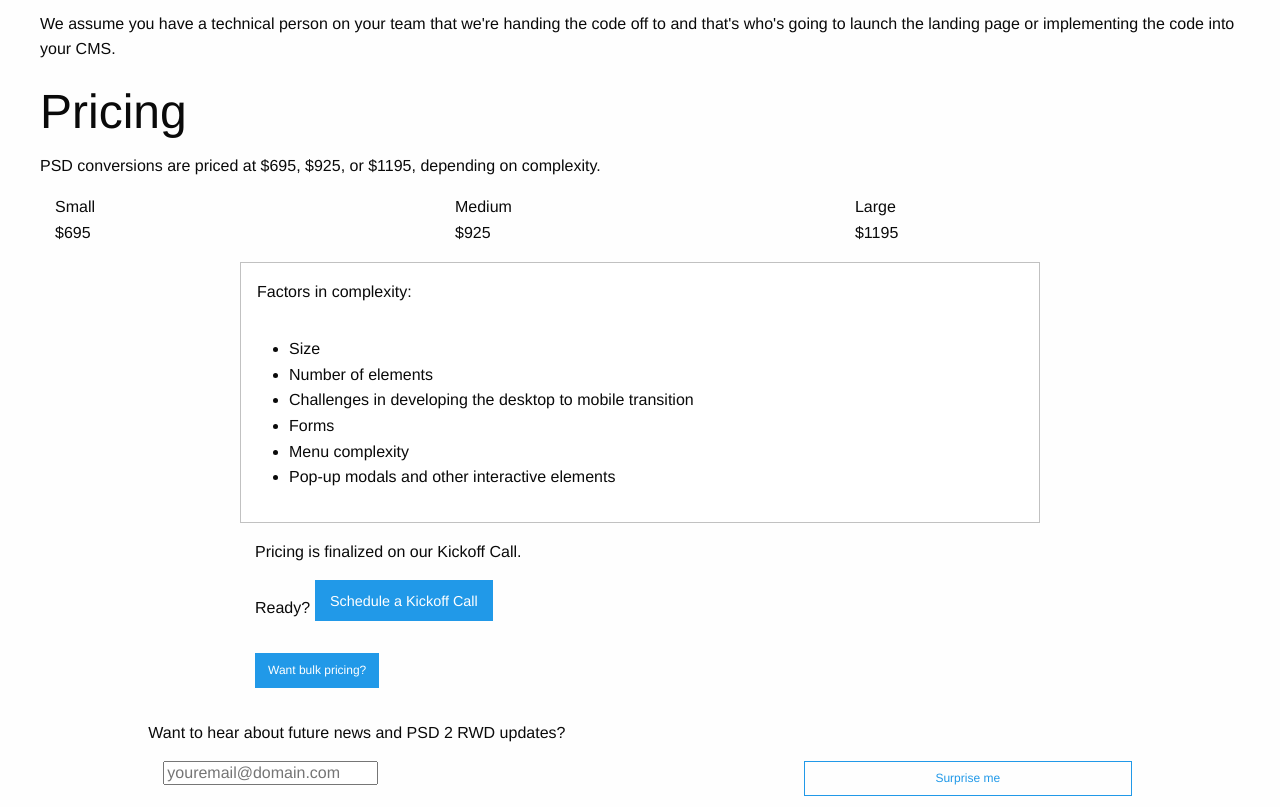
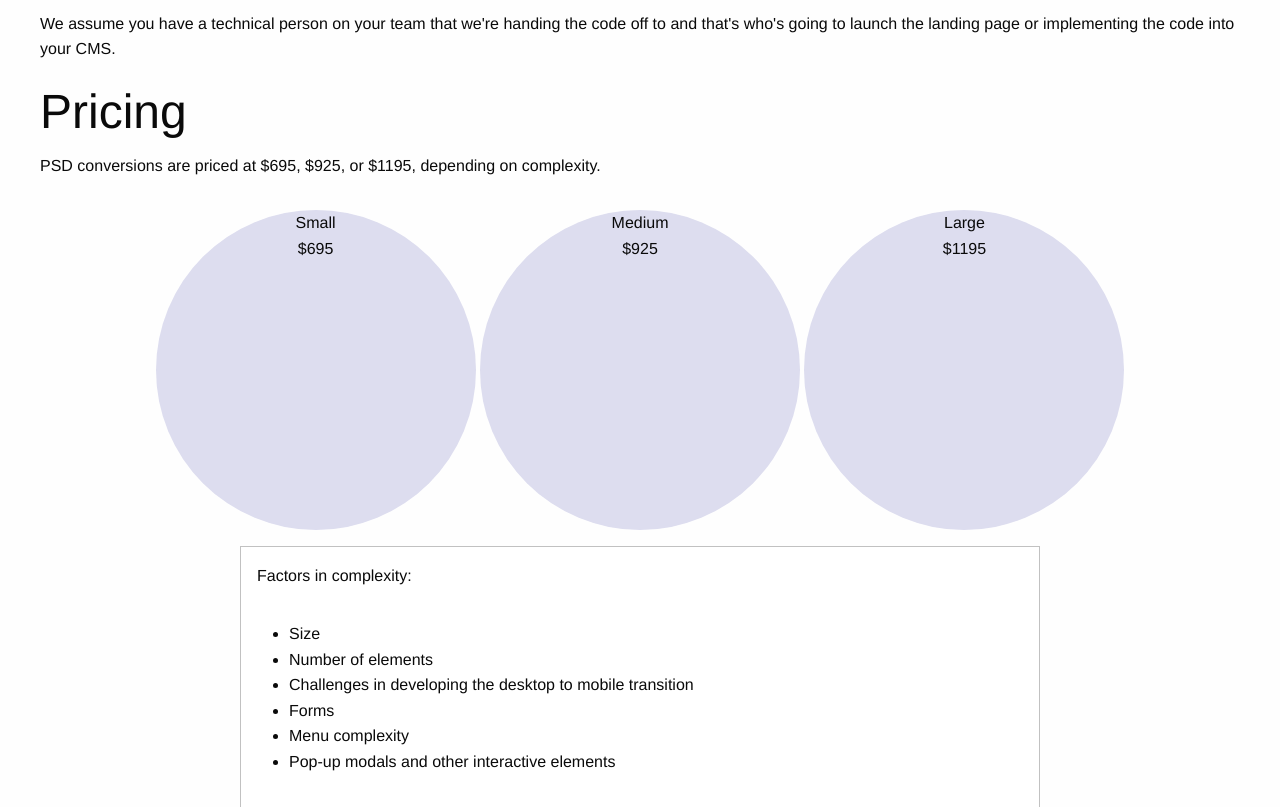
Before and after one commit to cleverbaker/psd2rwd, a PHP site: page / in a window 1280 px wide. Shown: the part 5218-6025 px from the top of the page. Run offline with PHP 8.4, Linux system fonts and the light colour scheme.

Commit message:
Add to Pricing circles.

```diff
--- a/css/app.css
+++ b/css/app.css
@@ -97,6 +97,10 @@ ol, ul {
   border-bottom: 1px solid;
 }
 
+.float-none {
+  float: none !important;
+}
+
 .intro-button {
   margin-left: 0 !important;
   margin-right: 0 !important;
@@ -106,6 +110,34 @@ ol, ul {
   max-height: 76px;
   width: auto;
 }
+
+.circle {
+  width: 17rem;
+  height: 17rem;
+  border-radius: 50%;
+  background: #ddddef;
+  display: inline-block;
+}
+/* Small only */
+@media screen and (max-width: 39.9375em) {
+  .circle {
+
+  width: 17rem;
+  height: 17rem;
+  }
+}
+/* Medium and up */
+@media screen and (min-width: 40em) {
+    .circle {
+
+  width: 20rem;
+  height: 20rem;
+  margin: 1rem;
+  max-width: 100%
+  }
+}
+
+
 
 .faq-page p {
   max-width: 45rem;
--- a/index.html
+++ b/index.html
@@ -231,10 +231,10 @@ anymore changes needs a change order with a deadline as the following Monday.</l
       <h1 id="pricing">Pricing</h1>
       <p>PSD conversions are priced at $695, $925, or $1195, depending on complexity.
     </div>
-    <div class="row">
-      <div class="large-4 columns circle"><p>Small<br>$695</div>
-      <div class="large-4 columns circle"><p>Medium<br>$925</div>
-      <div class="large-4 columns end circle"><p>Large<br>$1195</div>
+    <div class="row center">
+      <div class="large-4 medium-4 columns circle small-centered large-uncentered center"><p>Small<br>$695</div>
+      <div class="large-4 medium-4 columns circle small-centered large-uncentered center"><p>Medium<br>$925</div>
+      <div class="large-4 medium-4 columns end circle small-centered large-uncentered center float-none"><p>Large<br>$1195</div>
     </div>
 
     <div class="row">
```
